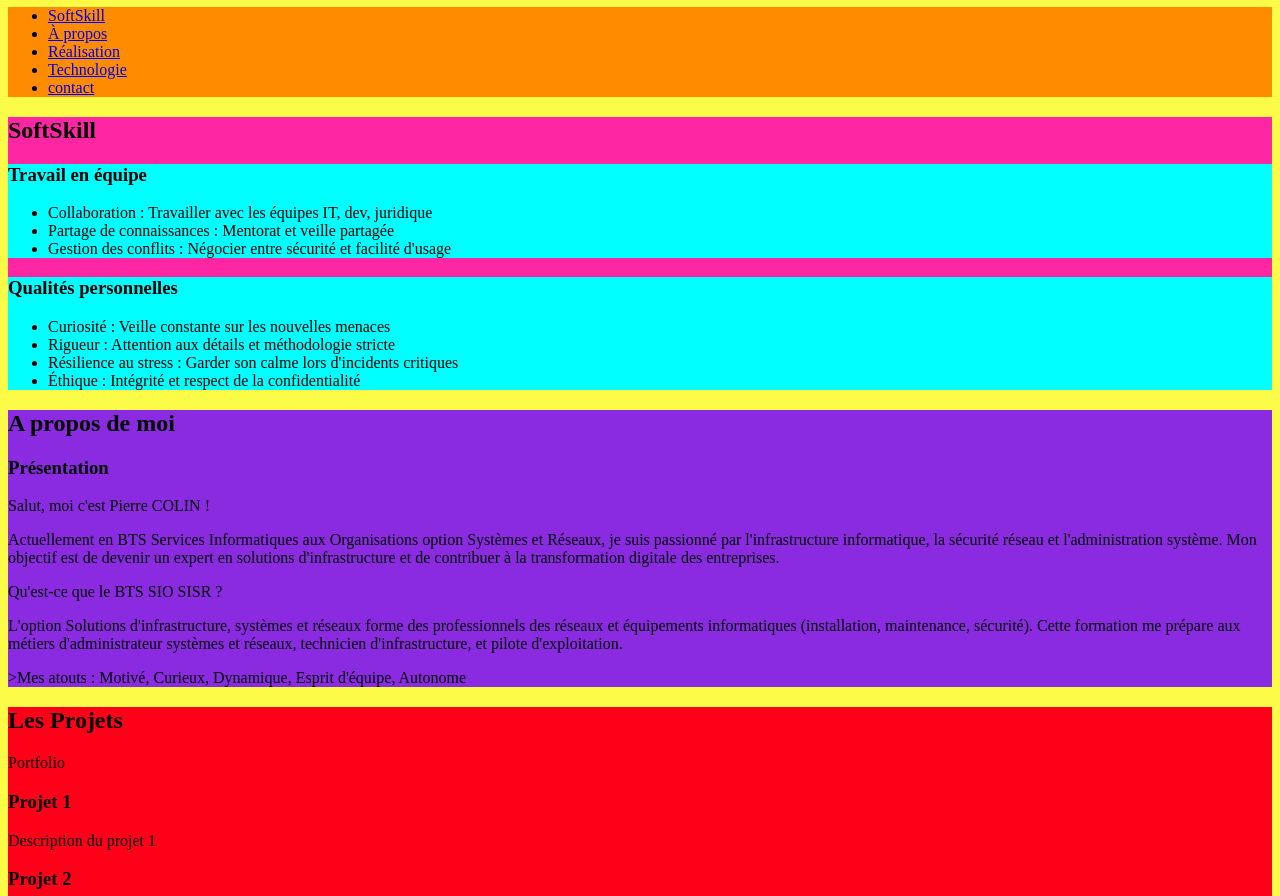
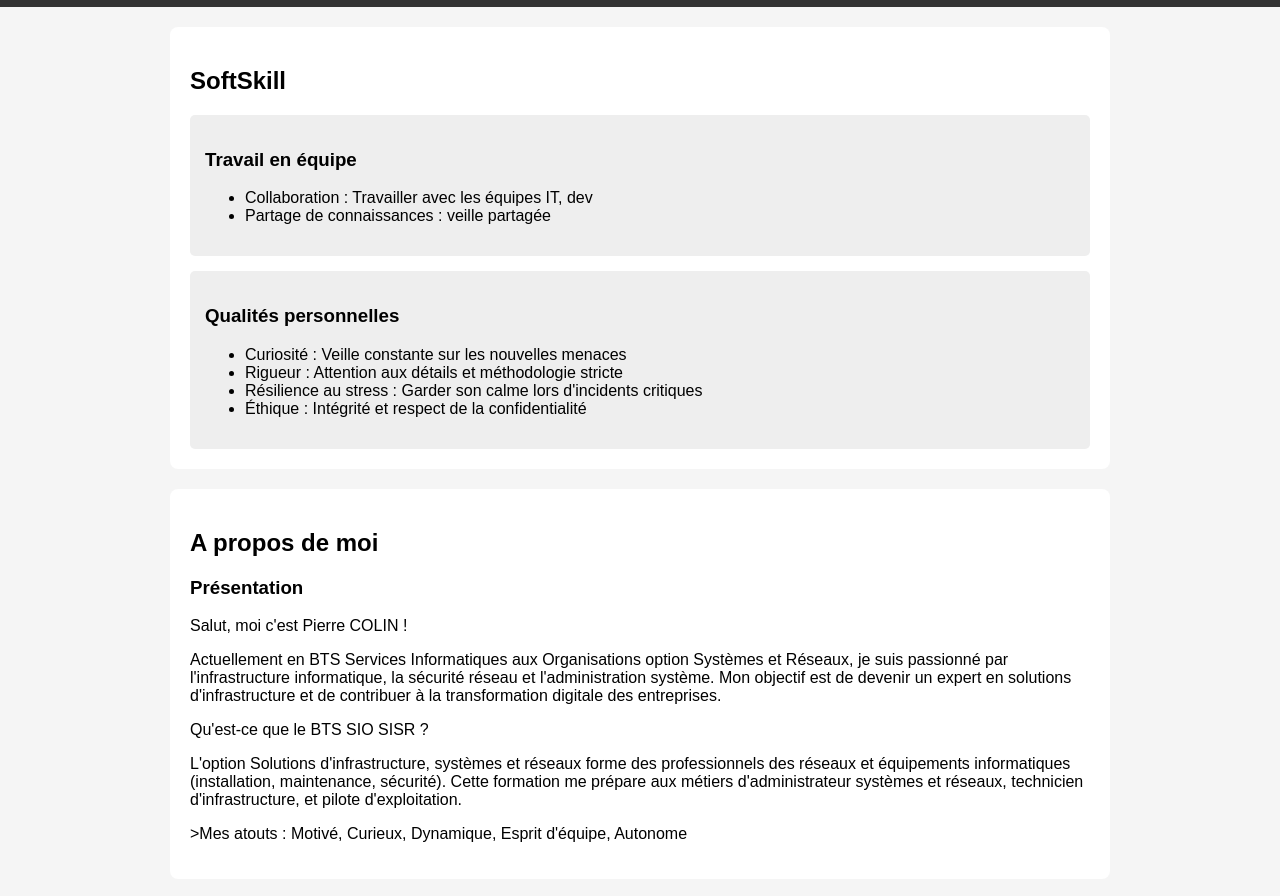
Before and after one commit to Baltimore67/portfolio-BTS-SIO-1-2025-2026, a plain HTML site: page index.html in a window 1280 px wide. Shown: the part 73-969 px from the top of the page. Drawn offline with Linux system fonts and the light colour scheme.

Commit message:
html css portfolio v1

```diff
--- a/index.html
+++ b/index.html
@@ -11,15 +11,15 @@
         <h1>Pierre Colin</h1>
      <nav id="navbar">
     <ul>
-        <li><a href="#softskill" class="nav-link">SoftSkill</a></li>
-        <li><a href="#apropos" class="nav-link">À propos</a></li>
-        <li><a href="#realisation" class="nav-link">Réalisation</a></li>
-        <li><a href="#technologie" class="nav-link">Technologie</a></li>
-        <li><a href="#contact" class="nav-link">contact</a></li>
+        <a href="#softskill" class="nav-link">SoftSkill</a>
+        <a href="#apropos" class="nav-link">À propos</a>
+        <a href="#realisation" class="nav-link">Réalisation</a>
+        <a href="#technologie" class="nav-link">Technologie</a>
+        <a href="#contact" class="nav-link">contact</a>
     </ul>
 </nav>
 
-        </nav>
+
 
     </header>
 <!--My skill-->
@@ -28,9 +28,8 @@
         <div class="skill-card">
             <h3>Travail en équipe</h3>
             <ul>
-                <li>Collaboration : Travailler avec les équipes IT, dev, juridique</li>
-                <li>Partage de connaissances : Mentorat et veille partagée</li>
-                <li>Gestion des conflits : Négocier entre sécurité et facilité d'usage</li>
+                <li>Collaboration : Travailler avec les équipes IT, dev</li>
+                <li>Partage de connaissances : veille partagée</li>
             </ul>
         </div>
 
@@ -58,11 +57,10 @@
 <!--Projet section-->
     <section id="realisation">
     <h2>Les Projets</h2>
-    <p>Portfolio</p>
 
     <div class="projet">
-        <h3>Projet 1</h3>
-        <p>Description du projet 1</p>
+        <h3>Portfolio</h3>
+        <p>Création de mon Portfolio</p>
     </div>
 
     <div class="projet">
@@ -114,9 +112,8 @@
             <i class="fab fa-linkedin"></i>
         </div>
         <div>
-            <a href="https://linkedin.com/in/pierre-colin-503163314/" target="_blank" rel="noopener noreferrer" class="btn-linkedin">
-                <i class="fa-brands fa-linkedin"></i> LinkedIn
-            </a>
+            <a href="https://www.linkedin.com/in/pierre-colin-503163314/" class="btn-github">
+                <i class="fa-brands fa-github"></i> LinkDin
         </div>
     </div>
 
@@ -125,7 +122,7 @@
             <i class="fab fa-github"></i>
         </div>
         <div>
-            <a href="https://github.com/Baltimore67" target="_blank" rel="noopener noreferrer" class="btn-github">
+            <a href="https://github.com/Baltimore67" class="btn-github">
                 <i class="fa-brands fa-github"></i> GitHub
             </a>
         </div>
--- a/style.css
+++ b/style.css
@@ -1,31 +1,70 @@
-#softskill {
-  background-color: #ff26a4;
+body {
+  font-family: Arial, sans-serif;
+  margin: 0;
+  padding: 0;
+  background-color: #f5f5f5;
 }
 
-.skill-card {
-  background-color: aqua;
-
+header {
+  background-color: #333;
+  color: white;
+  padding: 15px 30px;
+  display: flex;
+  justify-content: space-between;
+  align-items: center;
+  flex-wrap: wrap;
 }
 
-#apropos{
-  background-color: blueviolet;
+header h1 {
+  margin: 0;
+  font-size: 24px;
+}
+
+#navbar {
+  display: flex;
+  gap: 15px;
+  flex-wrap: wrap;
+}
+
+#navbar a {
+  color: white;
+  text-decoration: none;
+  padding: 5px 8px;
+  transition: background-color 0.3s;
+}
+
+#navbar a:hover {
+  background-color: #555;
+  border-radius: 4px;
+}
+
+section {
+  padding: 20px;
+  margin: 20px auto;
+  background-color: white;
+  border-radius: 8px;
+  max-width: 900px;
+}
+
+.skill-card, .tech, .projet {
+  background-color: #eee;
+  padding: 15px;
+  margin-top: 15px;
+  border-radius: 5px;
+}
+
+#realisation {
+  display: flex;
+  flex-direction: column;
+  gap: 15px;
 }
 
 #technologie {
-  background-color: #ff00e6;
+  display: flex;
+  flex-wrap: wrap;
+  gap: 20px;
 }
 
-.contact{
-  background-color: #53a562;
+.tech {
+  flex: 1 1 250px;
 }
-
-body{
-  background-color: #fbfb48;
-}
-#realisation{
-  background-color: #ff0019;
-}
-
-#navbar{
-  background-color: darkorange;
-}
```
Also changed, not shown: 1 other file.
